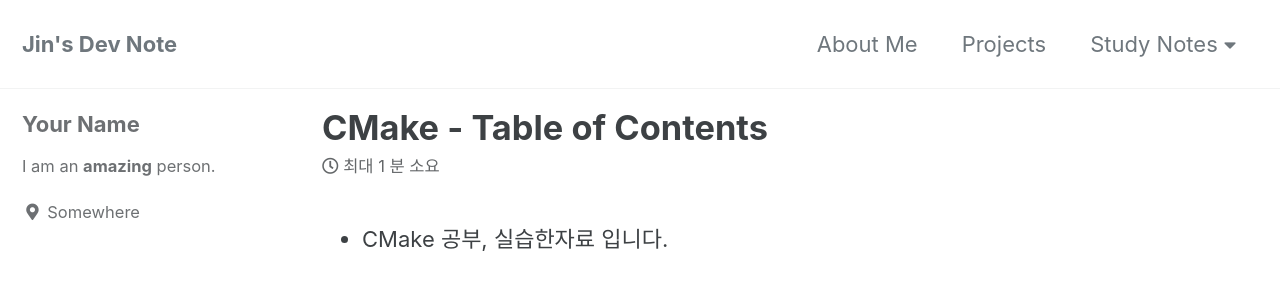
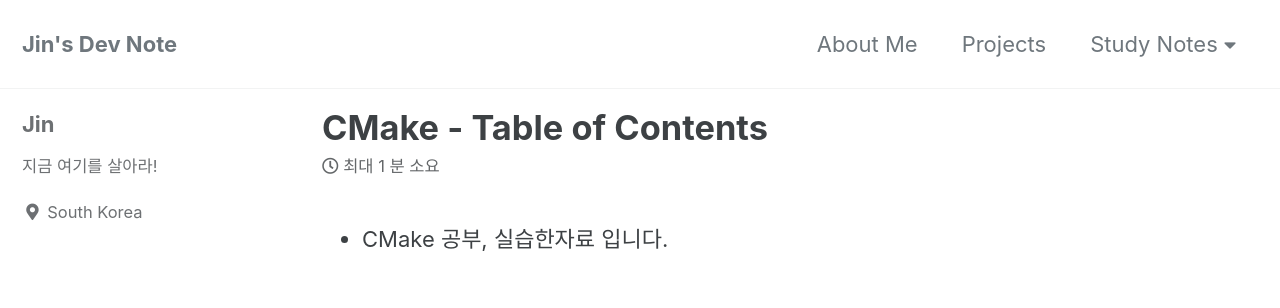
Before and after one commit to JinLee-Dev/JinLee-Dev.github.io, a Jekyll site: the page built from _posts/CMake/22-08-07-CMake_Content.md, in a window 1280 px wide. Shown: the top 308 px of the page. Built offline with Jekyll 4.4.1, drawn with Linux system fonts in a browser that asks for light colours; cached includes are drawn as plain includes.

```diff
--- a/_config.yml
+++ b/_config.yml
@@ -17,7 +17,7 @@ minimal_mistakes_skin    : "default" # "air", "aqua", "contrast", "dark", "dirt"
 # Site Settings
 locale                   : "ko-KR"
 title                    : "Jin's Dev Note"
-title_separator          : "-"
+title_separator          : "|"
 subtitle                 : # site tagline that appears below site title in masthead
 name                     : "Jin Lee"
 description              : "즐거운 개발 공부 :)"
@@ -30,9 +30,9 @@ masthead_title           : # overrides the website title displayed in the masthe
 # breadcrumbs            : false # true, false (default)
 words_per_minute         : 200
 comments:
-  provider               : # false (default), "disqus", "discourse", "facebook", "staticman", "staticman_v2", "utterances", "giscus", "custom"
+  provider               : "disqus" # false (default), "disqus", "discourse", "facebook", "staticman", "staticman_v2", "utterances", "giscus", "custom"
   disqus:
-    shortname            : # https://help.disqus.com/customer/portal/articles/466208-what-s-a-shortname-
+    shortname            : "jinlee-dev"
   discourse:
     server               : # https://meta.discourse.org/t/embedding-discourse-comments-via-javascript/31963 , e.g.: meta.discourse.org
   facebook:
@@ -101,30 +101,18 @@ analytics:
 
 # Site Author
 author:
-  name             : "Your Name"
+  name             : "Jin"
   avatar           : # path of avatar image, e.g. "/assets/images/bio-photo.jpg"
-  bio              : "I am an **amazing** person."
-  location         : "Somewhere"
+  bio              : "지금 여기를 살아라!"
+  location         : "South Korea"
   email            :
   links:
     - label: "Email"
       icon: "fas fa-fw fa-envelope-square"
-      # url: "mailto:your.name@email.com"
-    - label: "Website"
-      icon: "fas fa-fw fa-link"
-      # url: "https://your-website.com"
-    - label: "Twitter"
-      icon: "fab fa-fw fa-twitter-square"
-      # url: "https://twitter.com/"
-    - label: "Facebook"
-      icon: "fab fa-fw fa-facebook-square"
-      # url: "https://facebook.com/"
+       #url: "jinlee.dev@gmail.com"
     - label: "GitHub"
       icon: "fab fa-fw fa-github"
-      # url: "https://github.com/"
-    - label: "Instagram"
-      icon: "fab fa-fw fa-instagram"
-      # url: "https://instagram.com/"
+       #url: "https://github.com/jinlee-dev"
 
 # Site Footer
 footer:
```
Also changed, not shown: _includes/disqus_comments.html (added, +19 -0 lines), Gemfile.lock.
